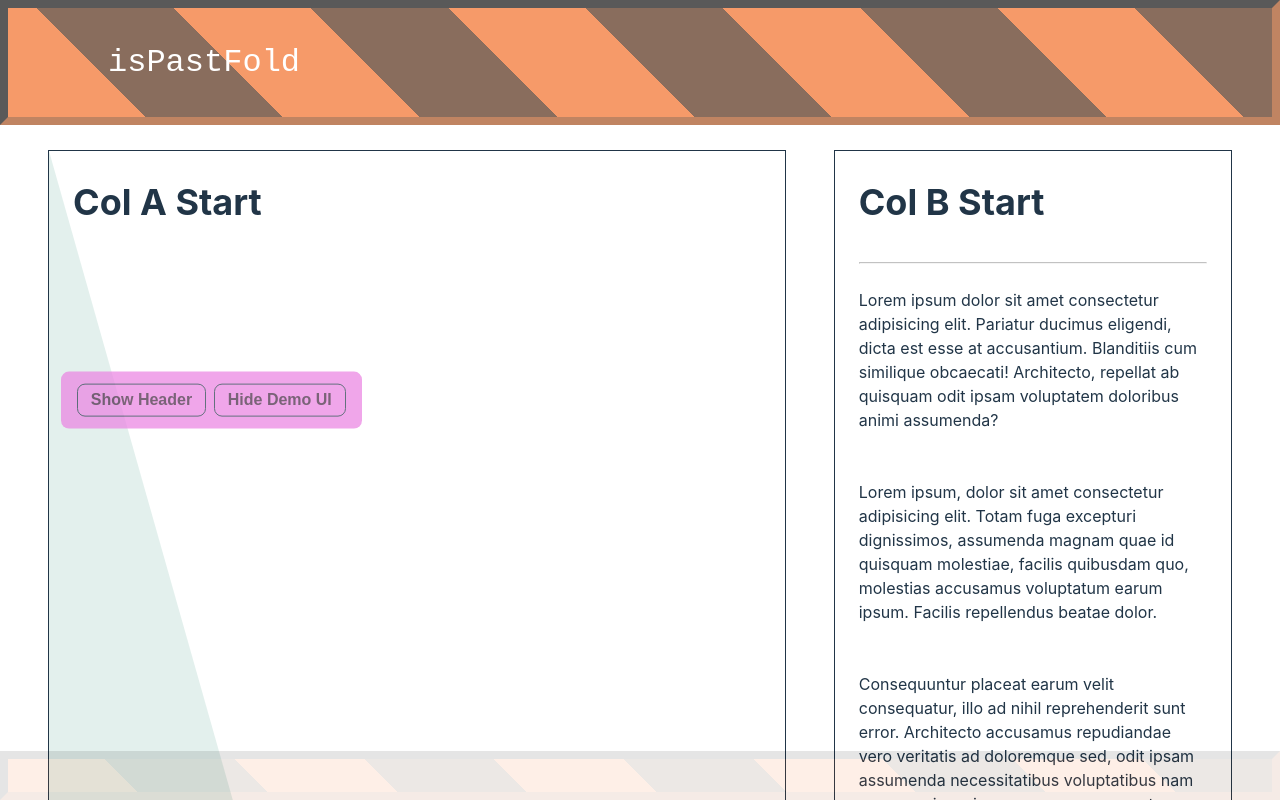
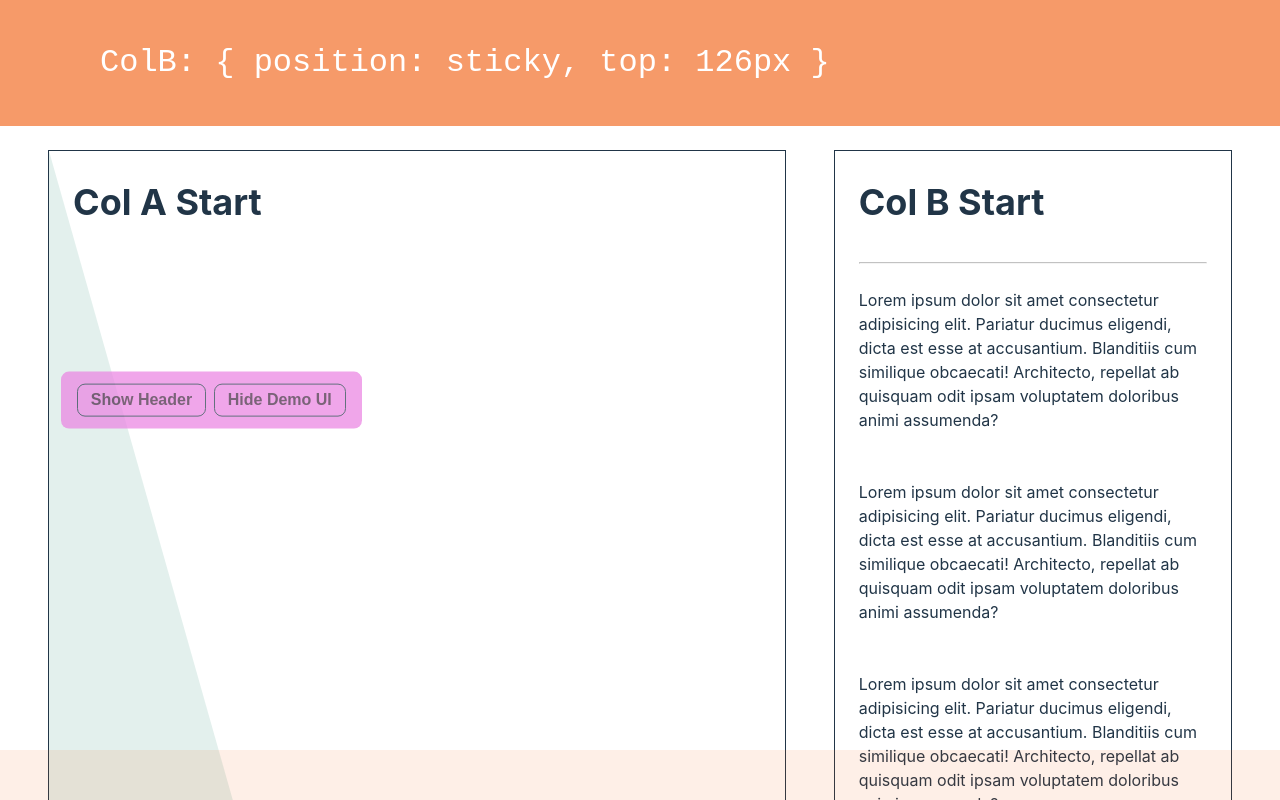
Before and after one commit to sormiston/sticky-buybox, a React (Vite) app: page / in a window 1280 px wide. Shown: the top 800 px of the page. Built offline with nearby package versions, Linux system fonts and the light colour scheme.

Commit message:
⚡️ ✨ implements feature without need of intersection observers

```diff
--- a/src/App.tsx
+++ b/src/App.tsx
@@ -1,6 +1,4 @@
 import { useState, useRef, useEffect } from 'react';
-import { isWhatPercentageOf } from './utils/index';
-
 import './scss/App.scss';
 
 const headerHeightFromCss = window
@@ -11,116 +9,101 @@ const TOP_OFFSET = parseInt(headerHeightFromCss) + 24;
 const BOTTOM_OFFSET = 50;
 
 function App() {
-  // STATE
-  const [colBPosition, setColBPosition] = useState<'sticky' | 'relative' | 'static'>('static');
-  const [colBTop, setColBTop] = useState('0px');
-  // Demo UI state
-  const [headerHide, setHeaderHide] = useState(true);
-  const [hideDemoUI, setHideDemoUI] = useState(false);
+  // CORE BUSINESS STATE
+  const [colBPosition, setColBPosition] = useState<'sticky' | 'relative' | 'static'>('relative');
+  const [colBTop, setColBTop] = useState<`${number}px`>('0px');
 
-  // Implementation values that need only exist in their observer callbacks,
-  // here elevated to state for Demo UI purposes
-  const [topObserving, setTopObserving] = useState(false);
-  const [bottomObserving, setBottomObserving] = useState(false);
-  const [topRootIntersecting, setTopRootIntersecting] = useState(false);
-  const [bottomRootIntersecting, setBottomRootIntersecting] = useState(false);
-  const [isPastFold, setIsPastFold] = useState(false);
+  // DEMO PURPOSE DEV UI STATE
+  const [headerHide, setHeaderHide] = useState<boolean>(true);
+  const [hideDemoUI, setHideDemoUI] = useState<boolean>(false);
+  const [topObserving, setTopObserving] = useState<boolean>(false);
+  const [bottomObserving, setBottomObserving] = useState<boolean>(false);
+  const [topMarginIntersecting, setTopMarginIntersecting] = useState<boolean>(false);
+  const [bottomMarginIntersecting, setBottomMarginIntersecting] = useState<boolean>(false);
 
   // DOM REFS
   const container = useRef<HTMLDivElement>(null);
   const colB = useRef<HTMLDivElement>(null);
 
-  // OBSERVERS
-  const topOffsetPctg = isWhatPercentageOf(TOP_OFFSET - 1, window.innerHeight);
-  const upScrollIO = useRef<IntersectionObserver>(
-    new IntersectionObserver(stickOrScrollSetter('up'), {
-      rootMargin: `0% 0% -${100 - topOffsetPctg}% 0%`, // top 63px
-    })
-  );
+  // CALCULATION REFS
+  const ticking = useRef<boolean>(false);
+  const lastScrollTop = useRef<number>(window.scrollY);
+  const lastScrollDir = useRef<undefined | 'up' | 'down'>(undefined);
 
-  const bottomOffsetPctg = isWhatPercentageOf(BOTTOM_OFFSET - 1, window.innerHeight);
-  const downScrollIO = useRef<IntersectionObserver>(
-    new IntersectionObserver(stickOrScrollSetter('down'), {
-      rootMargin: `-${100 - bottomOffsetPctg}% 0% 0% 0%`, // bottom 49px of my macbook viewport
-    })
-  );
-
-  // IO CALLBACK
-  function stickOrScrollSetter(scrollDir: 'up' | 'down') {
-    return (entries: IntersectionObserverEntry[]) => {
-      entries.forEach(entry => {
-        console.log("entry from " + scrollDir + " observer:", entry);
-        if (!container.current || !colB.current) return;
-
-        const { top: containerTop, bottom: containerBottom } =
-          container.current.getBoundingClientRect();
-        const isScrolledPastFold = containerBottom < 0;
-
-        if (!entry.isIntersecting && !isScrolledPastFold) {
-          // stick
-          setColBPosition('sticky');
-          if (scrollDir === 'up') {
-            setColBTop(`${TOP_OFFSET}px`);
-            // setColBTop(`${-1 * TOP_OFFSET}px`);
-          } else if (scrollDir === 'down') {
-            const currBottomOffset =
-              window.innerHeight - colB.current.getBoundingClientRect().bottom;
-            const adjustment = -1 * (BOTTOM_OFFSET - currBottomOffset);
-            setColBTop(`${Math.round(entry.boundingClientRect.top + adjustment)}px`);
-          }
-        } else {
-          // scroll
-          setColBPosition('relative');
-          setColBTop(`${-1 * Math.round(containerTop - entry.boundingClientRect.top)}px`);
-        }
-
-        // DEV UI state only
-        setIsPastFold(isScrolledPastFold);
-        scrollDir === 'up'
-          ? setTopRootIntersecting(entry.isIntersecting)
-          : setBottomRootIntersecting(entry.isIntersecting);
-      });
-    };
-  }
-
-  // SCROLL LISTENER FOR DIRECTION
-  const lastScrollTop = useRef(window.scrollY);
-
+  // SET SCROLL LISTENER
   useEffect(() => {
-    window.addEventListener('scroll', scrollListenerCallback, {
+    window.addEventListener('scroll', handleScroll, {
       passive: true,
     });
     return () => {
-      window.removeEventListener('scroll', scrollListenerCallback);
+      window.removeEventListener('scroll', handleScroll);
     };
   });
 
-  function scrollListenerCallback() {
-    const scrollDir = window.scrollY > lastScrollTop.current ? 'down' : 'up';
-    lastScrollTop.current = window.scrollY;
-
-    // OBSERVE
-    if (!colB.current) return;
-
-    if (scrollDir === 'down') {
-      upScrollIO.current.unobserve(colB.current);
-      downScrollIO.current.observe(colB.current);
-    } else if (scrollDir === 'up') {
-      downScrollIO.current.unobserve(colB.current);
-      upScrollIO.current.observe(colB.current);
-    }
-
-    // DEV UI state only
-    if (scrollDir === 'down') {
-      setTopObserving(false);
-      setBottomObserving(true);
-    } else {
-      setTopObserving(true);
-      setBottomObserving(false);
+  // Handle scroll event with requestAnimationFrame
+  function handleScroll() {
+    if (!ticking.current) {
+      requestAnimationFrame(() => {
+        scrollListenerCallback();
+        ticking.current = false;
+      });
+      ticking.current = true;
     }
   }
 
-  // DEV UI
+  // DEFINE SCROLL LISTENER CALLBACK
+  function scrollListenerCallback() {
+    const scrollDir = window.scrollY > lastScrollTop.current ? 'down' : 'up';
+
+    if (!colB.current) return;
+
+    let { top: colBTop, bottom: colBBottom } = colB.current.getBoundingClientRect();
+    colBTop = Math.round(colBTop);
+    colBBottom = Math.round(colBBottom);
+
+    if (scrollDir !== lastScrollDir.current) {
+      // get absolute difference of container top and colBTop
+      const topDiff = container.current
+        ? Math.abs(container.current.getBoundingClientRect().top - colBTop)
+        : 0;
+      setColBTop(`${Math.round(topDiff)}px`);
+      setColBPosition('relative');
+      console.log('scroll direction changed, setting colB position to relative');
+    } else if (scrollDir === 'down') {
+      if (
+        colBBottom < Math.round(window.innerHeight - BOTTOM_OFFSET) &&
+        colBPosition !== 'sticky'
+      ) {
+        console.log('bottom scroll, sticking colB');
+        const topStickValue =
+          -1 * (colB.current.getBoundingClientRect().height + BOTTOM_OFFSET - window.innerHeight);
+        setColBTop(`${Math.round(topStickValue)}px`);
+        setColBPosition('sticky');
+      }
+    } else if (scrollDir === 'up') {
+      if (colBTop >= TOP_OFFSET && colBPosition !== 'sticky') {
+        const topStickValue = TOP_OFFSET;
+        console.log('top scroll, sticking colB');
+        setColBTop(`${Math.round(topStickValue)}px`);
+        setColBPosition('sticky');
+      }
+    }
+
+    lastScrollTop.current = window.scrollY;
+    lastScrollDir.current = scrollDir;
+    // FOR DEV UI ONLY
+    setDevUI(scrollDir, colBTop, colBBottom);
+  }
+
+  // FOR DEV UI ONLY
+  function setDevUI(scrollDir: 'up' | 'down', colBTop: number, colBBottom: number) {
+    setTopObserving(scrollDir === 'up');
+    setBottomObserving(scrollDir === 'down');
+    setTopMarginIntersecting(colBTop >= Math.round(TOP_OFFSET) ? false : true);
+    setBottomMarginIntersecting(
+      colBBottom <= Math.round(window.innerHeight - BOTTOM_OFFSET) ? false : true
+    );
+  }
 
   return (
     <>
@@ -138,30 +121,17 @@ function App() {
             <h2 className="colB__start">Col B Start</h2>
             <hr />
             <p className="colB__content">
-              Lorem ipsum dolor sit amet consectetur adipisicing elit. Pariatur ducimus eligendi,
-              dicta est esse at accusantium. Blanditiis cum similique obcaecati! Architecto,
-              repellat ab quisquam odit ipsam voluptatem doloribus animi assumenda?
-              <br />
-              <br />
-              <br />
-              Lorem ipsum, dolor sit amet consectetur adipisicing elit. Totam fuga excepturi
-              dignissimos, assumenda magnam quae id quisquam molestiae, facilis quibusdam quo,
-              molestias accusamus voluptatum earum ipsum. Facilis repellendus beatae dolor.
-              <br />
-              <br />
-              <br />
-              Consequuntur placeat earum velit consequatur, illo ad nihil reprehenderit sunt error.
-              Architecto accusamus repudiandae vero veritatis ad doloremque sed, odit ipsam
-              assumenda necessitatibus voluptatibus nam non, possimus ipsum, quam consequatur.
-              <br />
-              <br />
-              <br />
-              Consequuntur placeat earum velit consequatur, illo ad nihil reprehenderit sunt error.
-              Architecto accusamus repudiandae vero veritatis ad doloremque sed, odit ipsam
-              assumenda necessitatibus voluptatibus nam non, possimus ipsum, quam consequatur.
-              <br />
-              <br />
-              <br />
+              {Array.from({ length: 4 }, (_, index) => (
+                <span key={index}>
+                  Lorem ipsum dolor sit amet consectetur adipisicing elit. Pariatur ducimus
+                  eligendi, dicta est esse at accusantium. Blanditiis cum similique obcaecati!
+                  Architecto, repellat ab quisquam odit ipsam voluptatem doloribus animi assumenda?
+                  <br />
+                  <br />
+                  <br />
+                </span>
+              ))}
+
               <button className="CTA">Call to Action</button>
             </p>
             <hr />
@@ -181,28 +151,23 @@ function App() {
       <div
         className={`intersectionRoot intersectionRoot--top ${
           topObserving ? 'intersectionRoot--active' : ''
-        } ${topRootIntersecting ? 'intersectionRoot--intersecting' : ''} ${
-          isPastFold ? 'intersectionRoot--pastFold' : ''
+        } ${topMarginIntersecting ? 'intersectionRoot--intersecting' : ''}
         }`}
         style={{
-          height: `${topOffsetPctg}%`,
+          height: `${TOP_OFFSET}px`,
           display: hideDemoUI ? 'none' : 'block',
         }}
       >
-        {isPastFold ? (
-          <code className="codeReadout codeReadout--isPastFold">isPastFold</code>
-        ) : (
-          topObserving && (
-            <code className="codeReadout">{`ColB: { position: ${colBPosition}, top: ${colBTop} }`}</code>
-          )
+        {topObserving && (
+          <code className="codeReadout">{`ColB: { position: ${colBPosition}, top: ${colBTop} }`}</code>
         )}
       </div>
       <div
         className={`intersectionRoot intersectionRoot--bottom ${
           bottomObserving ? 'intersectionRoot--active' : ''
-        } ${bottomRootIntersecting ? 'intersectionRoot--intersecting' : ''}`}
+        } ${bottomMarginIntersecting ? 'intersectionRoot--intersecting' : ''}`}
         style={{
-          height: `${bottomOffsetPctg}%`,
+          height: `${BOTTOM_OFFSET}px`,
           display: hideDemoUI ? 'none' : 'block',
         }}
       >
--- a/src/utils/index.ts
+++ /dev/null
@@ -1,3 +0,0 @@
-export function isWhatPercentageOf(amt: number, whole: number) {
-  return (amt / whole) * 100;
-}
```
